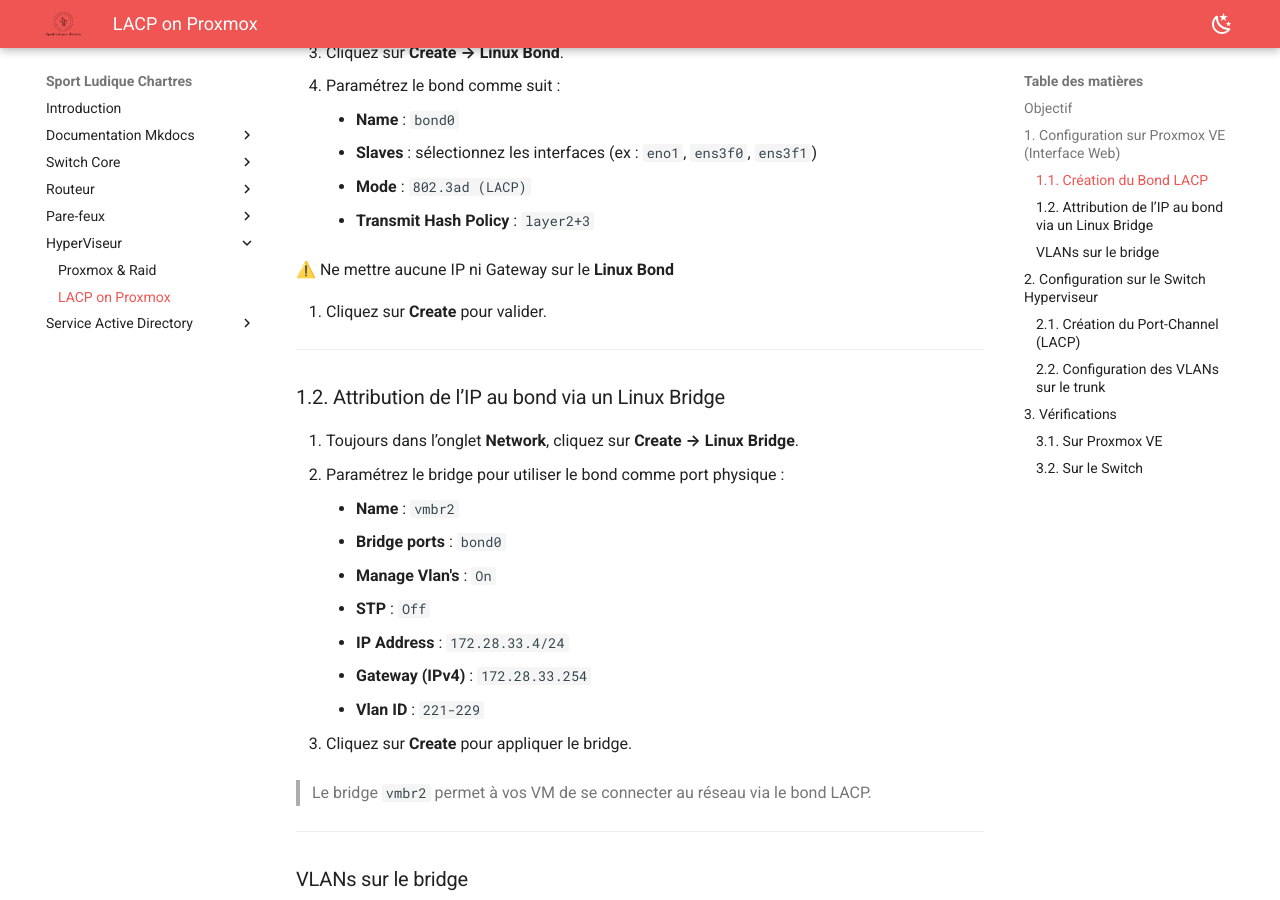
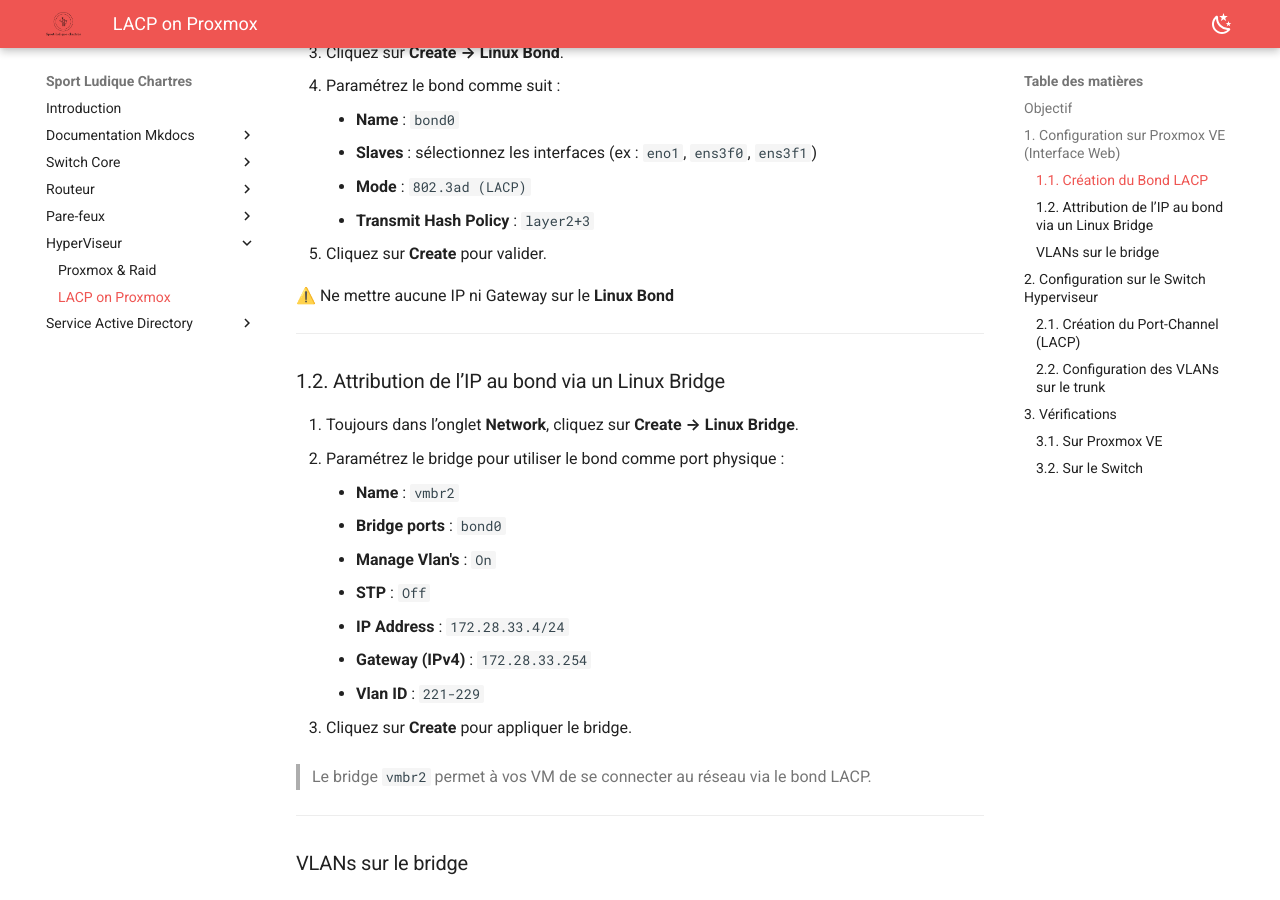
Before and after one commit to Sym-0ne/sport-ludique-Chartres, an MkDocs documentation site: the page built from docs/Hyperviseur/lacp-proxmox.md, in a window 1280 px wide and 900 px high, scrolled down 514 px. Built offline with MkDocs 1.6.1 and Material for MkDocs 9.7.7, drawn with Linux system fonts in a browser that asks for light colours.

Commit message:
MOdif doc

```diff
--- a/docs/Hyperviseur/lacp-proxmox.md
+++ b/docs/Hyperviseur/lacp-proxmox.md
@@ -17,10 +17,9 @@
     - **Slaves** : sélectionnez les interfaces (ex : `eno1`, `ens3f0`, `ens3f1`)
     - **Mode** : `802.3ad (LACP)`
     - **Transmit Hash Policy** : `layer2+3`
+5. Cliquez sur **Create** pour valider.
 
 ⚠️ Ne mettre aucune IP ni Gateway sur le **Linux Bond**
-
-5. Cliquez sur **Create** pour valider.
 
 ---
 
```
Also changed, not shown: docs/Hyperviseur/proxmox-raid.md (+1 -0 lines).
